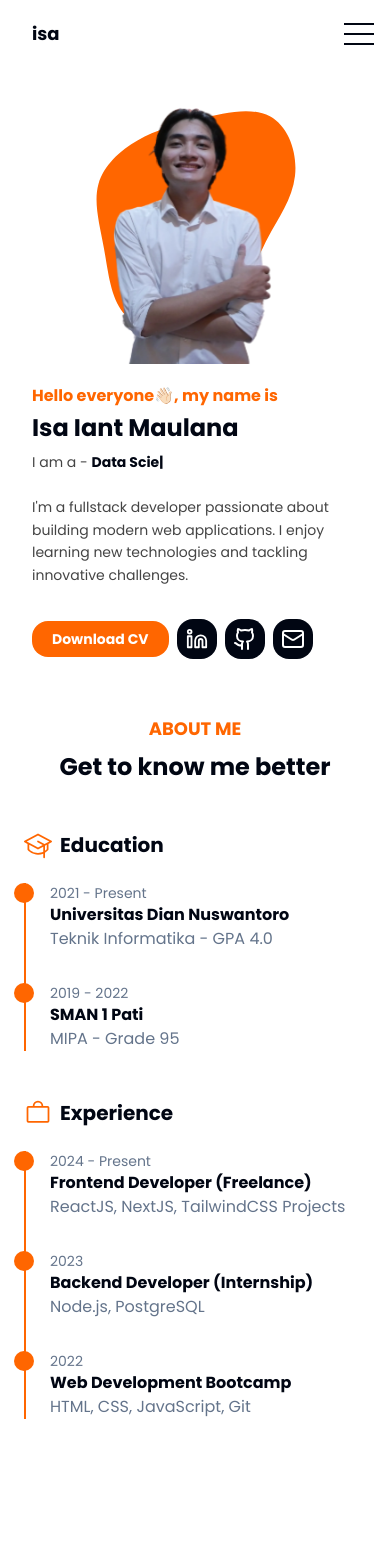
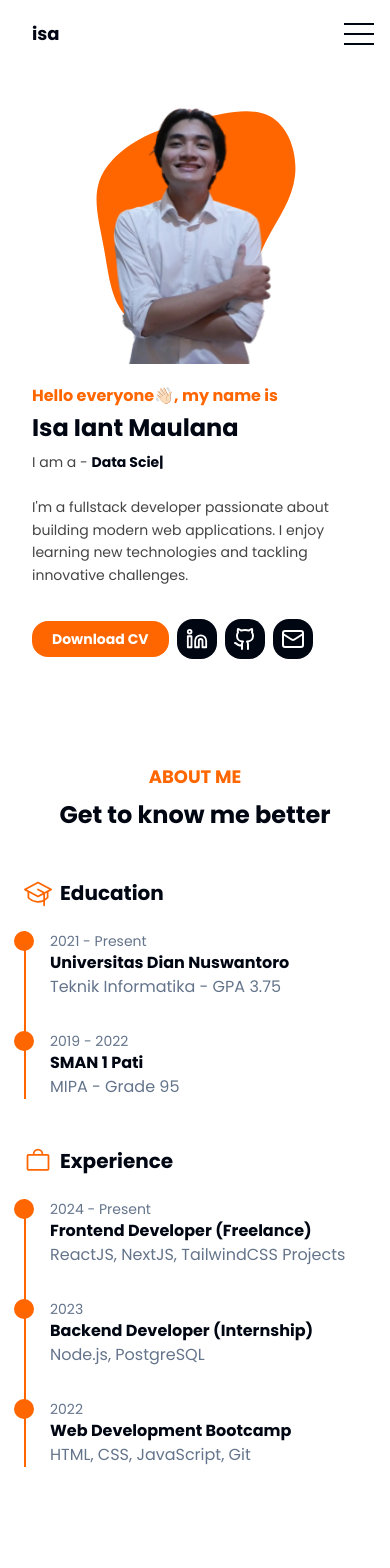
Before and after one commit to Isaaja/portofolio-app, a Next.js app: page / in a window 390 px wide. Shown: the top 1568 px of the page. Built offline with nearby package versions, Linux system fonts and the light colour scheme; no server answers.

Commit message:
update mobile app

```diff
--- a/components/layouts/navigation.js
+++ b/components/layouts/navigation.js
@@ -10,7 +10,6 @@ const Navigation = () => {
   const [hamburger, setHamburger] = useState(false);
   const [navbar, setNavbar] = useState(false);
   const [activeSection, setActiveSection] = useState("home");
-  const pathName = usePathname();
 
   const fetchData = async () => {
     try {
@@ -73,6 +72,11 @@ const Navigation = () => {
   // Function to get active indicator className
   const getActiveIndicatorClassName = (sectionId) => {
     const isActive = isSectionActive(sectionId);
+    if (isMobile) {
+      return `absolute bottom-0 left-0 h-0.5 transition-all duration-300 ease-in-out ${
+        isActive ? "w-full" : "w-0"
+      }`;
+    }
     return `absolute bottom-0 left-0 h-0.5 bg-primary transition-all duration-300 ease-in-out ${
       isActive ? "w-full" : "w-0"
     }`;
--- a/components/sections/AboutSection.js
+++ b/components/sections/AboutSection.js
@@ -4,7 +4,7 @@ const AboutSection = () => {
     {
       year: "2021 - Present",
       title: "Universitas Dian Nuswantoro",
-      desc: "Teknik Informatika - GPA 4.0",
+      desc: "Teknik Informatika - GPA 3.75",
     },
     {
       year: "2019 - 2022",
@@ -32,7 +32,7 @@ const AboutSection = () => {
   ];
 
   return (
-    <section id="about" className="xl:pt-36 xl:pb-36 dark:bg-dark bg-white">
+    <section id="about" className="xl:pt-36 xl:pb-36 dark:bg-dark bg-white mt-12 sm:mt-0">
       <div className="container mx-auto px-6">
         {/* Header */}
         <div className="mx-auto text-center mb-12">
```
